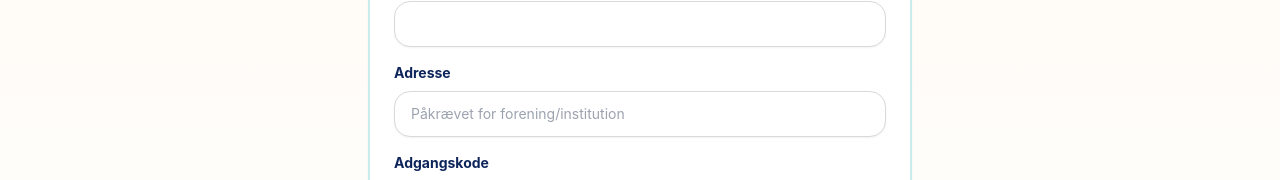
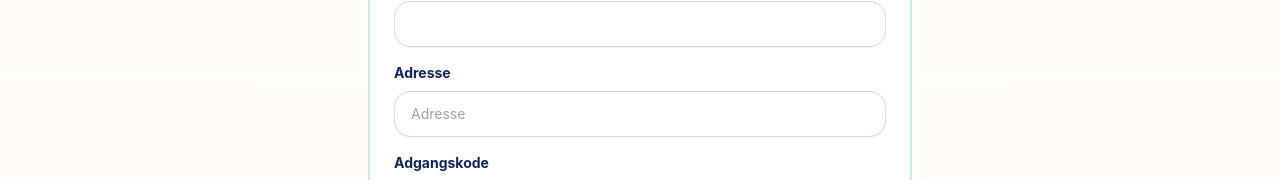
Before and after one commit to FcLemvig/velkommen-i-bussen, a Next.js app: page /register in a window 1280 px wide. Shown: the part 584-764 px from the top of the page. Built offline with nearby package versions, Linux system fonts and the light colour scheme; no server answers.

Commit message:
Gør adresse påkrævet i oprettelse

```diff
--- a/app/register/page.tsx
+++ b/app/register/page.tsx
@@ -46,7 +46,7 @@ export default async function RegisterPage({ searchParams }: { searchParams: Pro
         </div>
         <div className="grid gap-2">
           <label htmlFor="address">Adresse</label>
-          <input id="address" name="address" autoComplete="street-address" placeholder="Påkrævet for forening/institution" />
+          <input id="address" name="address" autoComplete="street-address" placeholder="Adresse" required />
         </div>
         <div className="grid gap-2">
           <label htmlFor="password">Adgangskode</label>
```
